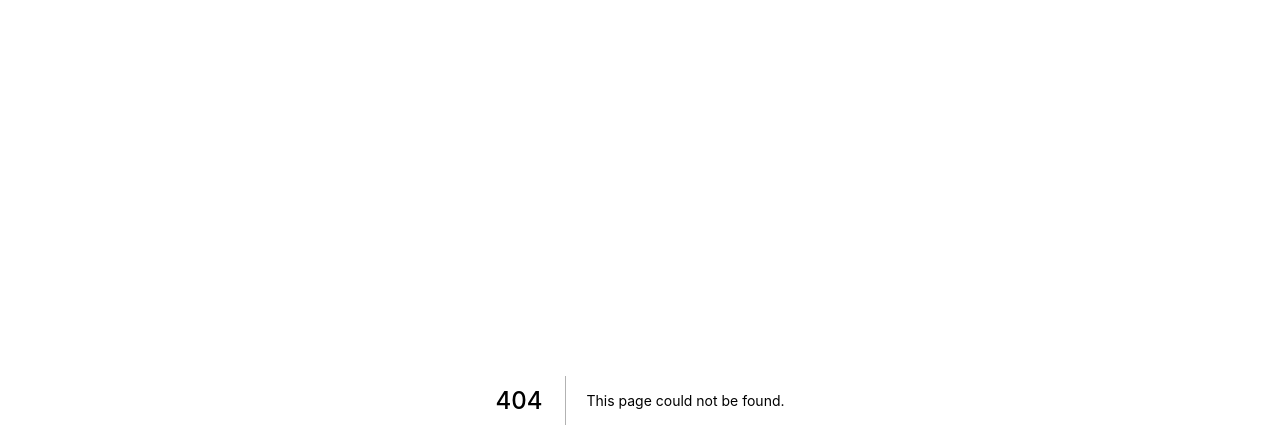
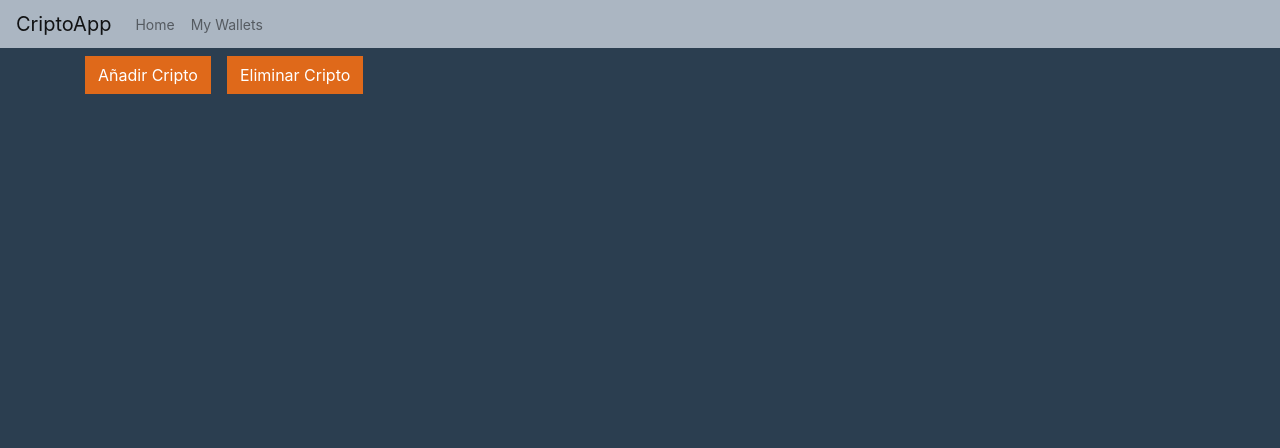
Before and after one commit to NestorLA/challengecriptomonedas, a Next.js app: page /wallet in a window 1280 px wide. Before the commit this address had no page. Shown: the top 448 px of the page. Built offline with nearby package versions, Linux system fonts and the light colour scheme.

Commit message:
llamado a la api mediante serversideprops, filtrado a 20 coins

```diff
--- a/components/CardWallet.js
+++ b/components/CardWallet.js
@@ -1,4 +1,4 @@
-import axios from "axios";
+import Link from "next/link"
 
 import { Card, Container, Row, Col } from "react-bootstrap";
 
@@ -9,7 +9,7 @@ const CardWallet = () => {
         <Col md={4}>
           <Card style={{ width: "18rem" }} className="mt-2">
             <Card.Body>
-              <Card.Title>Wallet name</Card.Title>
+              <Card.Title><Link href="/wallet">Wallet name</Link></Card.Title>
               <Card.Text>Amount of money that i have in my wallet</Card.Text>
               <Card.Link href="#">Edit Wallet</Card.Link>
               <Card.Link href="#">Delete Wallet</Card.Link>
--- a/components/Navigation.js
+++ b/components/Navigation.js
@@ -4,12 +4,12 @@ import { Button, Nav } from "react-bootstrap";
 const Navigation = () => {
   return (
     <Navbar bg="light" expand="lg">
-      <Navbar.Brand href="#home">CriptoApp</Navbar.Brand>
+      <Navbar.Brand href="/">CriptoApp</Navbar.Brand>
       <Navbar.Toggle aria-controls="basic-navbar-nav" />
       <Navbar.Collapse id="basic-navbar-nav">
         <Nav className="mr-auto">
-          <Nav.Link href="#home">Wallets</Nav.Link>
-          <Nav.Link href="#link">Transactions</Nav.Link>
+          <Nav.Link href="/">Home</Nav.Link>
+          <Nav.Link href="#link">My Wallets</Nav.Link>
         </Nav>
       </Navbar.Collapse>
     </Navbar>
--- a/package.json
+++ b/package.json
@@ -9,7 +9,6 @@
     "lint": "next lint"
   },
   "dependencies": {
-    "axios": "^0.21.1",
     "bootstrap": "^5.0.1",
     "next": "11.0.0",
     "react": "17.0.2",
--- /dev/null
+++ b/pages/wallet.js
@@ -0,0 +1,21 @@
+import Navigation from "../components/Navigation";
+
+import { Button, Container, Row, Col } from "react-bootstrap";
+
+const Wallet = () => {
+  return (
+    <>
+      <Navigation />
+      <Container>
+        <Row>
+          <Col className="mt-2">
+            <Button> Añadir Cripto</Button>
+            <Button className="ml-3">Eliminar Cripto</Button>
+          </Col>
+        </Row>
+      </Container>
+    </>
+  );
+};
+
+export default Wallet;
```
Also changed, not shown: pages/index.js (+13 -3 lines), 1 other file (tests, documents, lock files or other folders).
